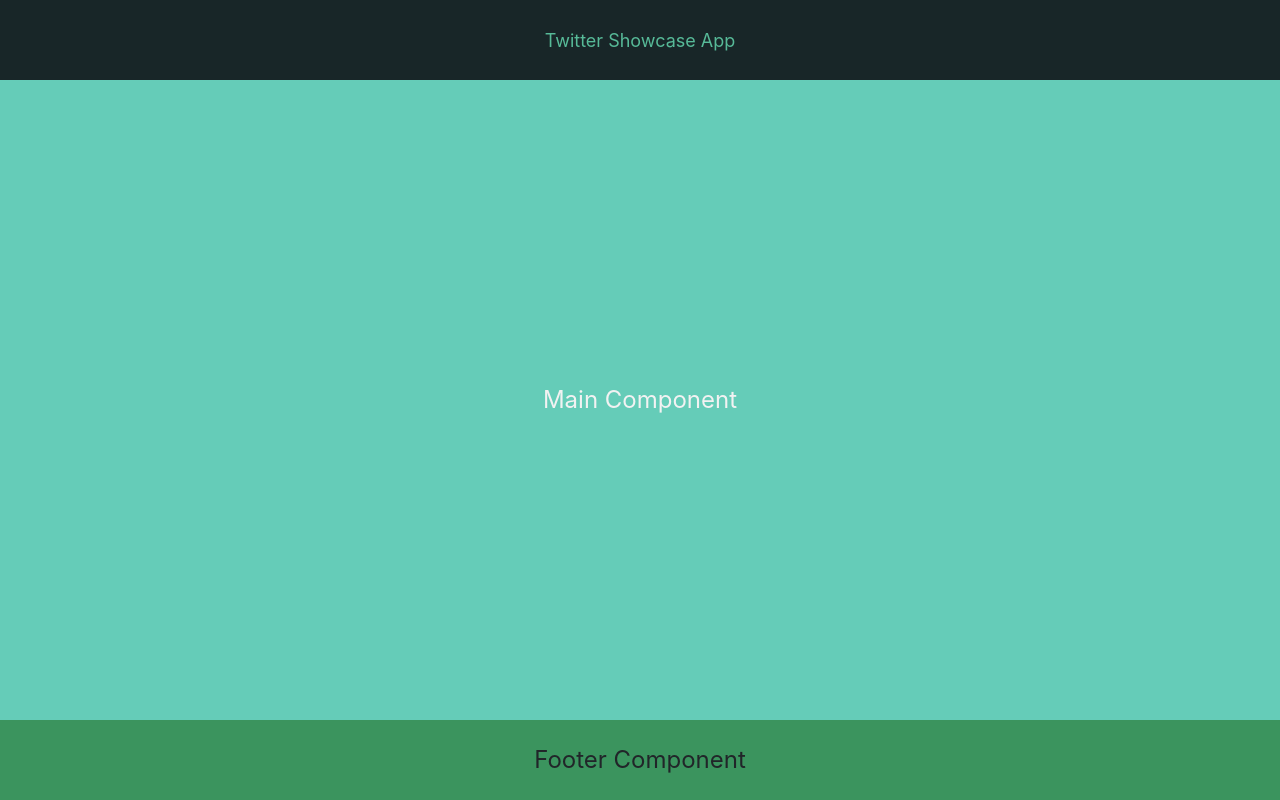
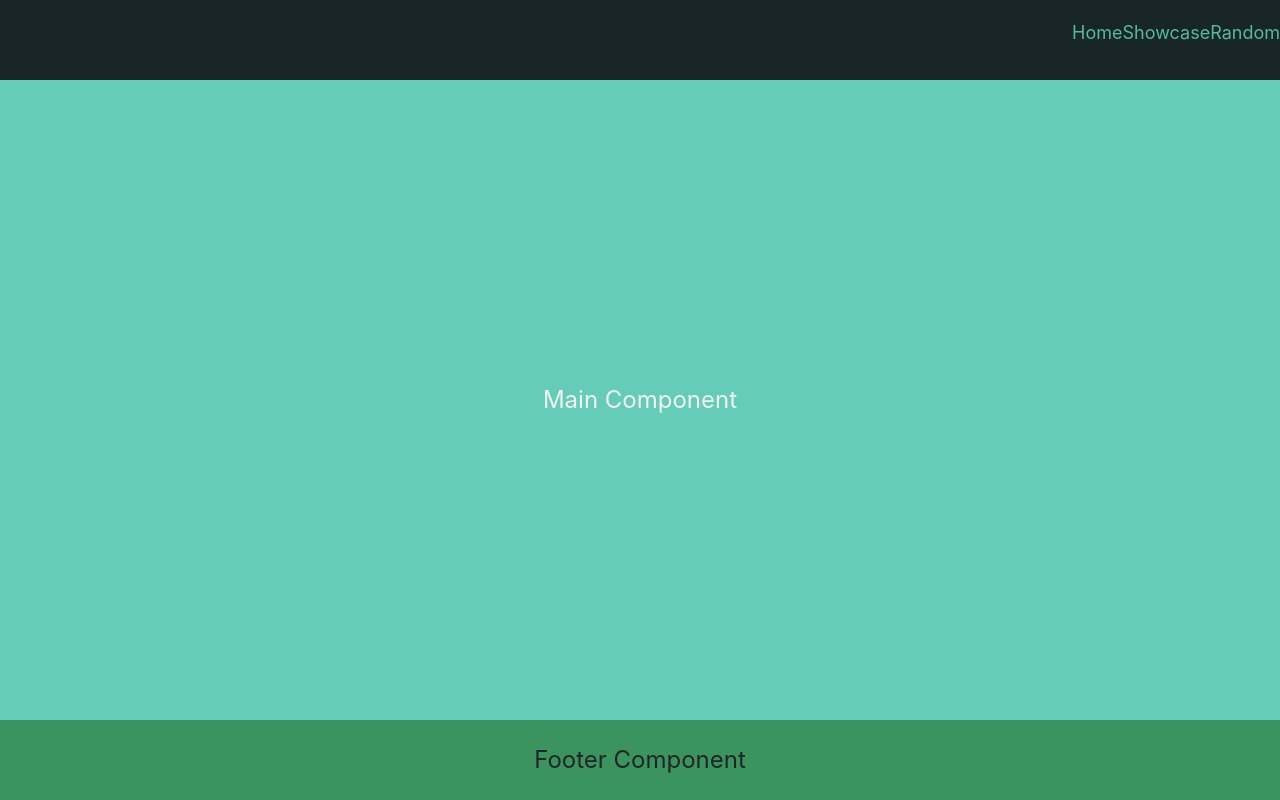
Before and after one commit to jazfunk/twitter-showcase-app, a React (Create React App) app: page / in a window 1280 px wide. Built offline with nearby package versions, Linux system fonts and the light colour scheme.

Commit message:
Added non functioning menu items

```diff
--- a/src/App.css
+++ b/src/App.css
@@ -11,6 +11,18 @@
   justify-content: center;
   font-size: 18px;
   color: #57BA98;
+}
+
+li {
+  display: block;
+}
+
+.App-nav {
+  width: 100vw;
+  display: flex;
+  flex-wrap: wrap;
+  justify-content: flex-end;
+  flex-direction: row;
 }
 
 .App-main {
--- a/src/AppHeader.js
+++ b/src/AppHeader.js
@@ -1,11 +1,11 @@
 import React, {Component} from "react"
-import TwitterShowcase from "./TwitterShowcase"
+import AppNav from "./AppNav"
 
 class AppHeader extends Component {
   render() {
     return (
       <header className="App-header">
-        <TwitterShowcase />
+        <AppNav />
       </header>
     )
   }
--- /dev/null
+++ b/src/AppNav.js
@@ -0,0 +1,17 @@
+import React from "react"
+
+const AppNav = () => {
+
+  return (
+    <nav>
+      <ul className="App-nav">
+        <li>Home</li>
+        <li>Showcase</li>
+        <li>Random</li>
+      </ul>
+    </nav>
+
+  )
+}
+
+export default AppNav
```
